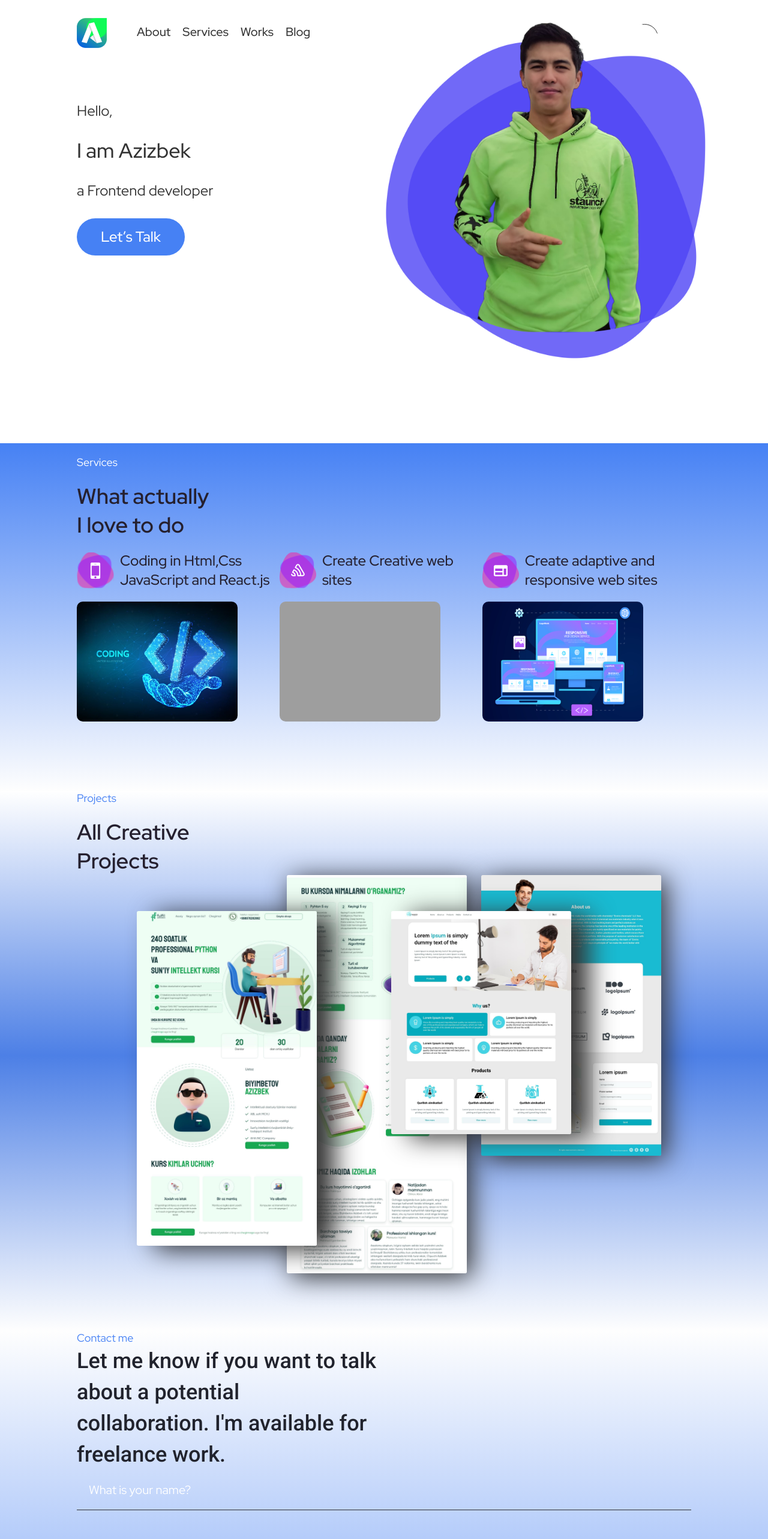
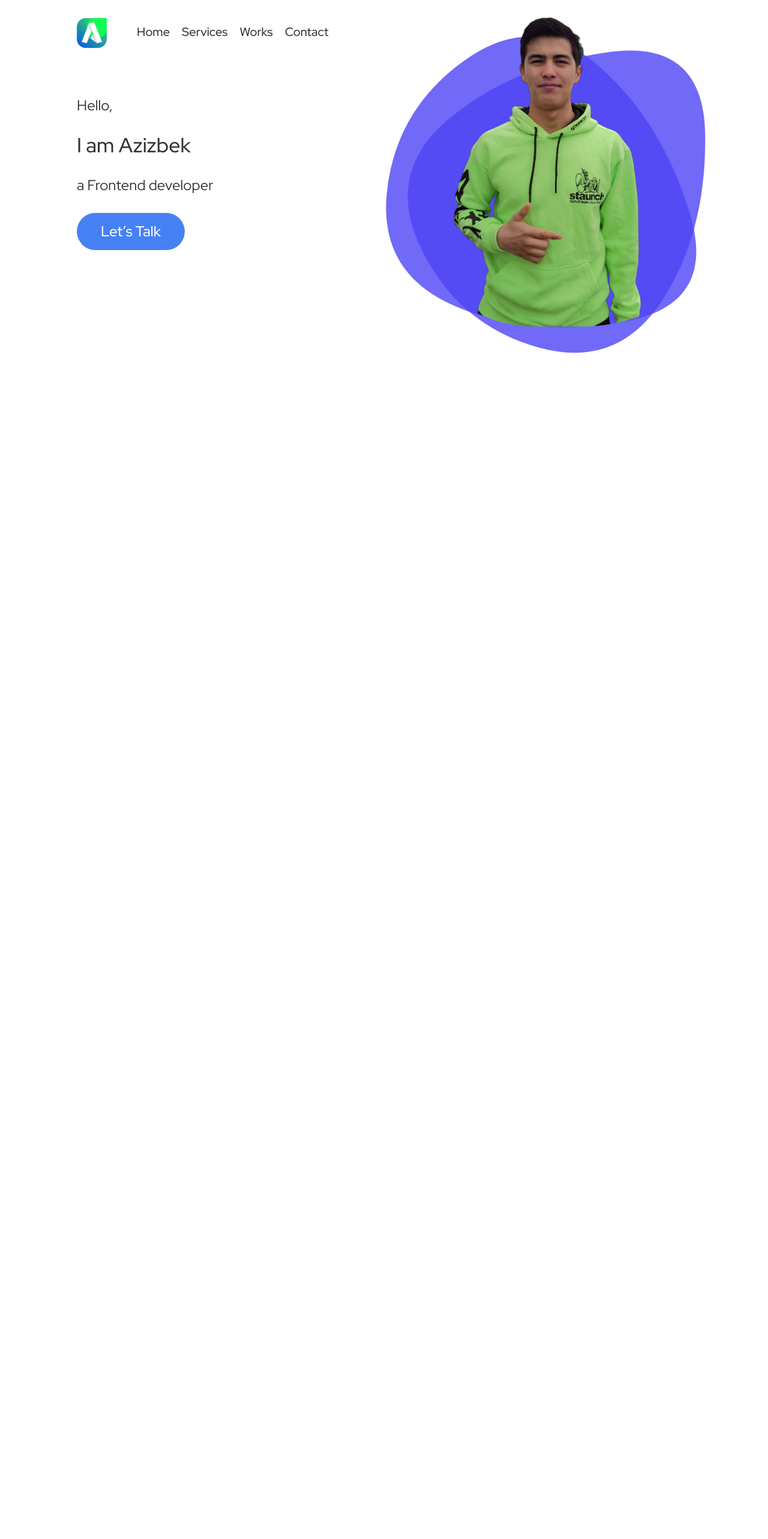
Before and after one commit to Azizbek2002/new-resume, a React (Create React App) app: page / in a window 1280 px wide. Shown: the top 2566 px of the page at 60% size. After the commit the page ends 800 px from the top, so only its background shows below. Built offline with nearby package versions, Linux system fonts and the light colour scheme; grey boxes are pictures that could not be loaded; the HTML template or start-up script is replaced by a standard one.

Commit message:
added react router dom and links :))

```diff
--- a/package.json
+++ b/package.json
@@ -9,7 +9,7 @@
     "fontawesome-free-6.2.1": "^6.2.1",
     "react": "^18.2.0",
     "react-dom": "^18.2.0",
-    "react-router-dom": "^6.8.1",
+    "react-router-dom": "^6.9.0",
     "react-scripts": "5.0.1",
     "web-vitals": "^2.1.4"
   },
--- a/src/App.js
+++ b/src/App.js
@@ -1,17 +1,19 @@
-import './App.css';
-import Home from './Home';
-import Services from './Services';
-import Projects from './Projects';
-import Contact from './Contact';
-
+import "./App.css";
+import Home from "./Home";
+import Services from "./Services";
+import Projects from "./Projects";
+import Contact from "./Contact";
+import { Routes, Route } from "react-router-dom";
 
 function App() {
   return (
     <>
-    <Home/>
-    <Services/>
-    <Projects/>
-    <Contact/>
+      <Routes>
+        <Route path="/" element={<Home />} />
+        <Route path="/services" element={<Services />} />
+        <Route path="/projects" element={<Projects />} />
+        <Route path="/contact" element={<Contact />} />
+      </Routes>
     </>
   );
 }
--- a/src/Home.jsx
+++ b/src/Home.jsx
@@ -2,6 +2,8 @@ import styles from "./Home.module.css";
 import logo from "./assets/images/logoNew.png";
 import menu from "./assets/images/menu.svg";
 import person from "./assets/images/newPerson.png";
+import { Link } from "react-router-dom";
+import Services from "./Services";
 import './App.css';
 
 
@@ -13,16 +15,16 @@ const Home = () => {
           <img src={logo} className={styles.logo} alt="logo" />
           <ul>
             <li>
-              <a href="#">About</a>
+              <Link to="/" >Home</Link>
             </li>
             <li>
-              <a href="#">Services</a>
+            <Link to="/services">Services</Link>
             </li>
             <li>
-              <a href="#">Works</a>
+            <Link to="/projects">Works</Link>
             </li>
             <li>
-              <a href="#">Blog</a>
+            <Link to="/contact">Contact</Link>
             </li>
           </ul>
           <div className={styles.menu}>
--- a/src/Home.module.css
+++ b/src/Home.module.css
@@ -38,6 +38,7 @@ a {
   background-color: #333;
   cursor: pointer;
   background: transparent;
+  display: none;
 }
 
 .menu img {
```
Also changed, not shown: 1 other file (tests, documents, lock files or other folders).
